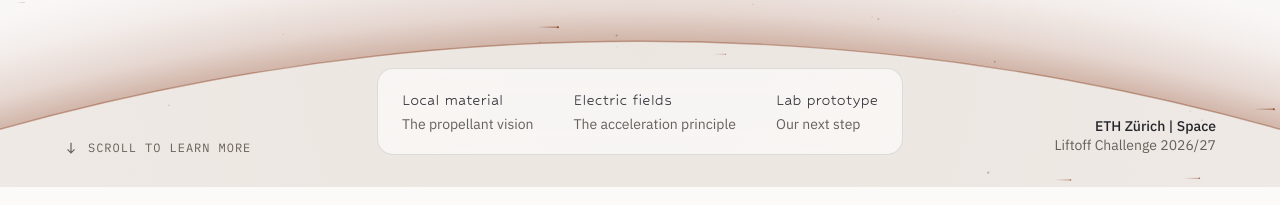
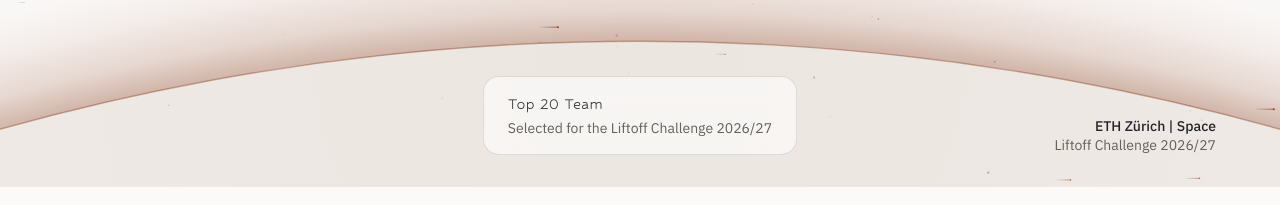
Before and after one commit to Dustra-space/Dustra_Web, a React (Vite) app: page / in a window 1280 px wide. Shown: the part 706-911 px from the top of the page. Built offline with nearby package versions, Linux system fonts and the light colour scheme.

Commit message:
Centre hero principles

```diff
--- a/src/components/Hero.tsx
+++ b/src/components/Hero.tsx
@@ -44,27 +44,18 @@ export default function Hero() {
           </Reveal>
         </div>
 
-        {/* Bottom rail: scroll cue left, principles centred, lockup right */}
+        {/* Bottom rail: selection centred, organiser lockup right */}
         <Reveal delay={180} className="mx-auto mt-16 w-full max-w-6xl pb-8">
           <div className="flex flex-col items-start gap-6 lg:grid lg:grid-cols-[1fr_auto_1fr] lg:items-end">
             <a
-              href="#why"
-              className="label text-stone hover:text-ink hidden items-center gap-2.5 justify-self-start transition-colors lg:flex"
+              href={challenge.url}
+              target="_blank"
+              rel="noreferrer"
+              className="bg-paper/75 hover:border-rust/40 flex flex-col rounded-2xl border border-[color:var(--color-rule)] px-6 py-4 backdrop-blur-md transition-colors lg:col-start-2"
             >
-              <svg viewBox="0 0 16 16" className="h-3.5 w-3.5" fill="none" stroke="currentColor" strokeWidth="1.4" aria-hidden="true">
-                <path d="M8 2v11M4 9.5 8 13.5 12 9.5" />
-              </svg>
-              Scroll to learn more
+              <span className="font-display text-charcoal text-lg leading-tight">{hero.selected.value}</span>
+              <span className="text-stone mt-1 text-[14px] leading-snug">{hero.selected.label}</span>
             </a>
-
-            <dl className="bg-paper/75 grid gap-x-10 gap-y-3 rounded-2xl border border-[color:var(--color-rule)] px-6 py-5 backdrop-blur-md sm:grid-cols-[repeat(3,auto)] lg:justify-self-center">
-              {hero.principles.map((p) => (
-                <div key={p.value} className="flex flex-col-reverse">
-                  <dt className="text-stone mt-1 text-[14px] leading-snug sm:whitespace-nowrap">{p.label}</dt>
-                  <dd className="font-display text-charcoal text-lg leading-tight">{p.value}</dd>
-                </div>
-              ))}
-            </dl>
 
             <a
               href={challenge.url}
--- a/src/content.ts
+++ b/src/content.ts
@@ -33,11 +33,10 @@ export const hero = {
   title: 'Propellant from space.',
   summary:
     'An electric thruster powered by space dust, letting spacecrafts refuel in space rather than haul every kilogram from Earth.',
-  principles: [
-    { value: 'Local material', label: 'The propellant vision' },
-    { value: 'Electric fields', label: 'The acceleration principle' },
-    { value: 'Lab prototype', label: 'Our next step' },
-  ],
+    selected: {
+    value: 'Top 20 Team',
+    label: 'Selected for the Liftoff Challenge 2026/27',
+  },
 } as const
 
 export const why = {
```
